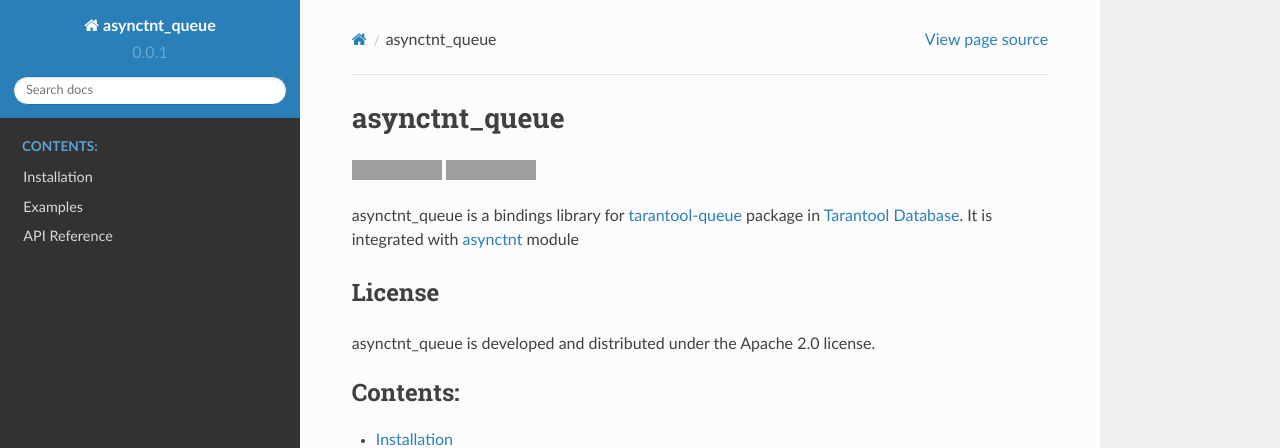
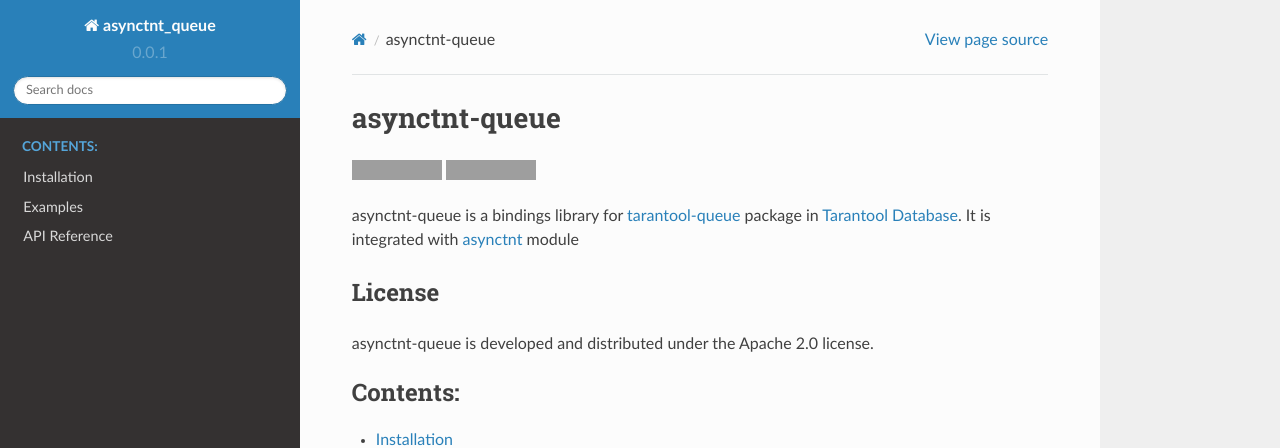
Before and after one commit to igorcoding/asynctnt-queue, a Sphinx documentation site: the page built from docs/index.rst, in a window 1280 px wide. Shown: the top 448 px of the page. Built offline with Sphinx 7.4.7 and the Read the Docs theme 2.0.0, drawn with Linux system fonts in a browser that asks for light colours; grey boxes are pictures that could not be loaded.

```diff
--- a/docs/index.rst
+++ b/docs/index.rst
@@ -1,15 +1,15 @@
 ==============
-asynctnt_queue
+asynctnt-queue
 ==============
 
-.. image:: https://travis-ci.org/igorcoding/asynctnt_queue.svg?branch=master
-    :target: https://travis-ci.org/igorcoding/asynctnt_queue
+.. image:: https://travis-ci.org/igorcoding/asynctnt-queue.svg?branch=master
+    :target: https://travis-ci.org/igorcoding/asynctnt-queue
 
-.. image:: https://img.shields.io/pypi/v/asynctnt_queue.svg
-    :target: https://pypi.python.org/pypi/asynctnt_queue
+.. image:: https://img.shields.io/pypi/v/asynctnt-queue.svg
+    :target: https://pypi.python.org/pypi/asynctnt-queue
 
 
-asynctnt_queue is a bindings library for
+asynctnt-queue is a bindings library for
 `tarantool-queue <https://github.com/tarantool/queue>`__ package in
 `Tarantool Database <https://tarantool.org/>`__. It is integrated with
 `asynctnt <https://github.com/igorcoding/asynctnt/>`__ module
@@ -17,7 +17,7 @@ asynctnt_queue is a bindings library for
 
 License
 -------
-asynctnt_queue is developed and distributed under the Apache 2.0 license.
+asynctnt-queue is developed and distributed under the Apache 2.0 license.
 
 
 .. toctree::
--- a/docs/installation.rst
+++ b/docs/installation.rst
@@ -8,7 +8,7 @@ To install asynctnt through **pip** run:
 
 .. code-block:: bash
 
-    $ pip install asynctnt_queue
+    $ pip install asynctnt-queue
 
 
 Running tests
--- a/setup.py
+++ b/setup.py
@@ -25,13 +25,13 @@ def find_version():
 
 
 setup(
-    name="asynctnt_queue",
+    name="asynctnt-queue",
     packages=["asynctnt_queue"],
     include_package_data=True,
     version=find_version(),
     author="igorcoding",
     author_email="igorcoding@gmail.com",
-    url='https://github.com/igorcoding/asynctnt_queue',
+    url='https://github.com/igorcoding/asynctnt-queue',
     license='Apache Software License',
     classifiers=[
         "Programming Language :: Python :: 3 :: Only",
```
Also changed, not shown: README.md (+1 -1 lines), .travis.yml, 5 other files.
